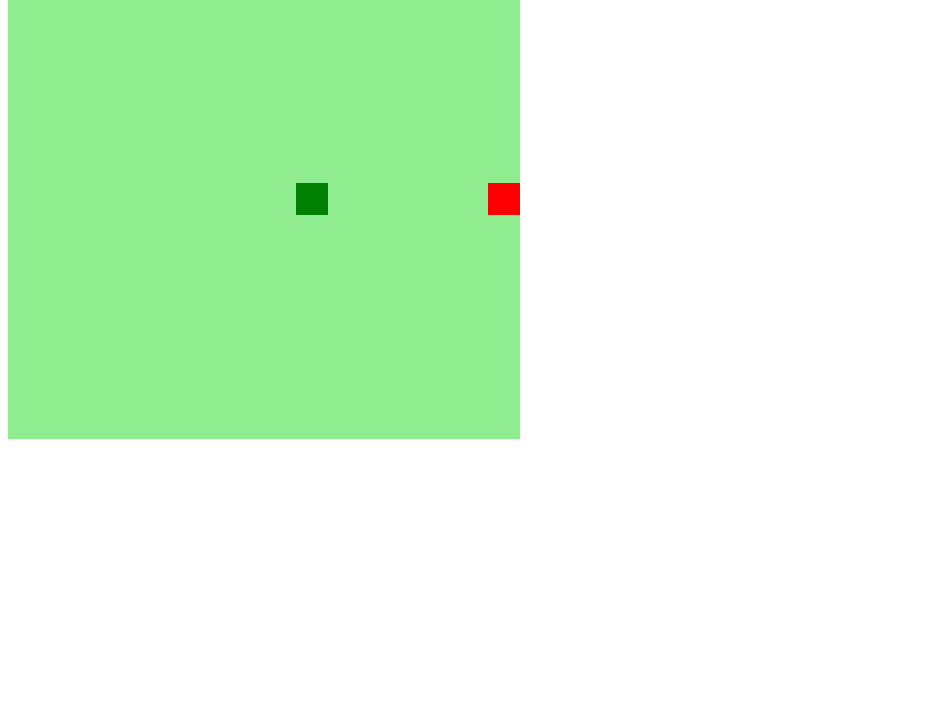
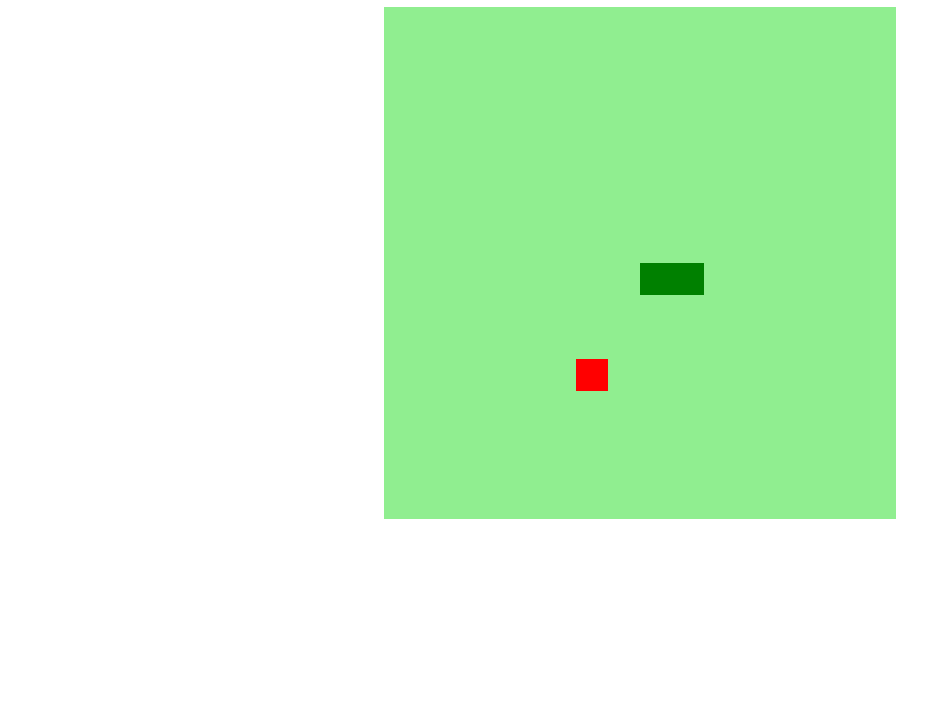
Before and after one commit to Binho1908/snakegabi, a plain HTML site: page index.html in a window 1280 px wide. Shown: the part 81-800 px from the top of the page, without its empty margins (0-951 px from the left). Drawn offline with Linux system fonts and the light colour scheme.

Commit message:
definido fim de jogo

```diff
--- a/index.html
+++ b/index.html
@@ -8,6 +8,7 @@
     <link rel="stylesheet" href="style.css">
 </head>
 <body>
+    <h1>Snake Game!</h1>
     <canvas id="snake" width="512" height="512"></canvas>
 
 
--- a/script.js
+++ b/script.js
@@ -40,10 +40,19 @@ function update (event){
 }
 
 function iniciarJogo(){
+
     if(snake[0].x > 15 * box && direction == "right") snake[0].x = 0
     if(snake[0].x < 0 && direction == "left") snake[0].x = 16 * box;
     if(snake[0].y > 15 * box && direction == "down") snake[0].y = 0;
     if(snake[0].y < 0 && direction == "up") snake[0].y = 16 * box;
+
+    for(i = 1; i < snake.length; i++){
+        if(snake[0].x == snake[i].x && snake[0].y == snake[i].y){
+            clearInterval(jogo)
+            alert('Game Over :(');
+        }
+    }
+
     criarBG();
     criarCobrinha();
     drawFood();
@@ -56,7 +65,14 @@ function iniciarJogo(){
     if(direction == "up") snakeY -= box;
     if(direction == "down") snakeY += box;
 
-    snake.pop();
+    if(snakeX != food.x || snakeY != food.y) {
+        snake.pop();
+    }
+    else{food.x = Math.floor(Math.random() * 15 + 1) * box;
+    food.y = Math.floor(Math.random() * 15 + 1) * box;
+    }
+
+
 
     let newHead = {
         x: snakeX,
--- a/style.css
+++ b/style.css
@@ -0,0 +1,6 @@
+body{
+    display: flex;
+    flex-direction: column;
+    justify-content: center;
+    align-items: center;
+}
```
